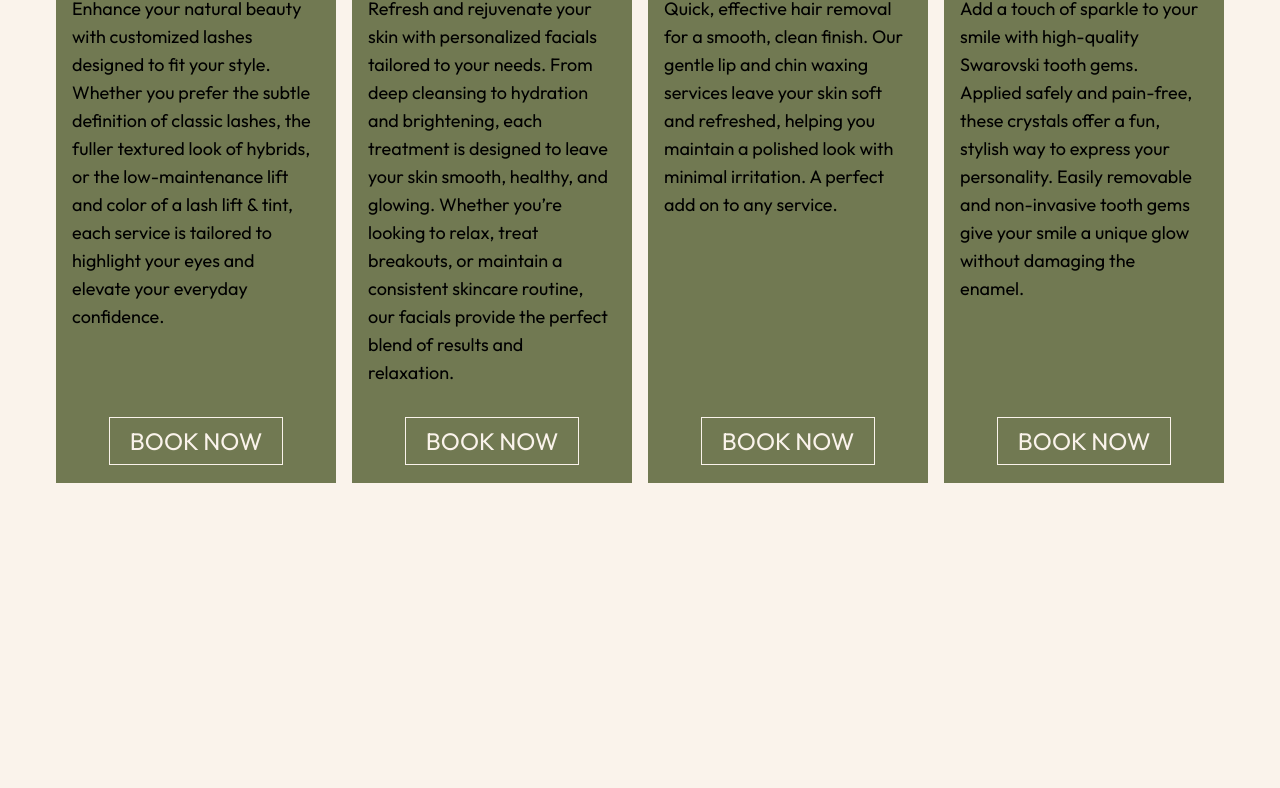
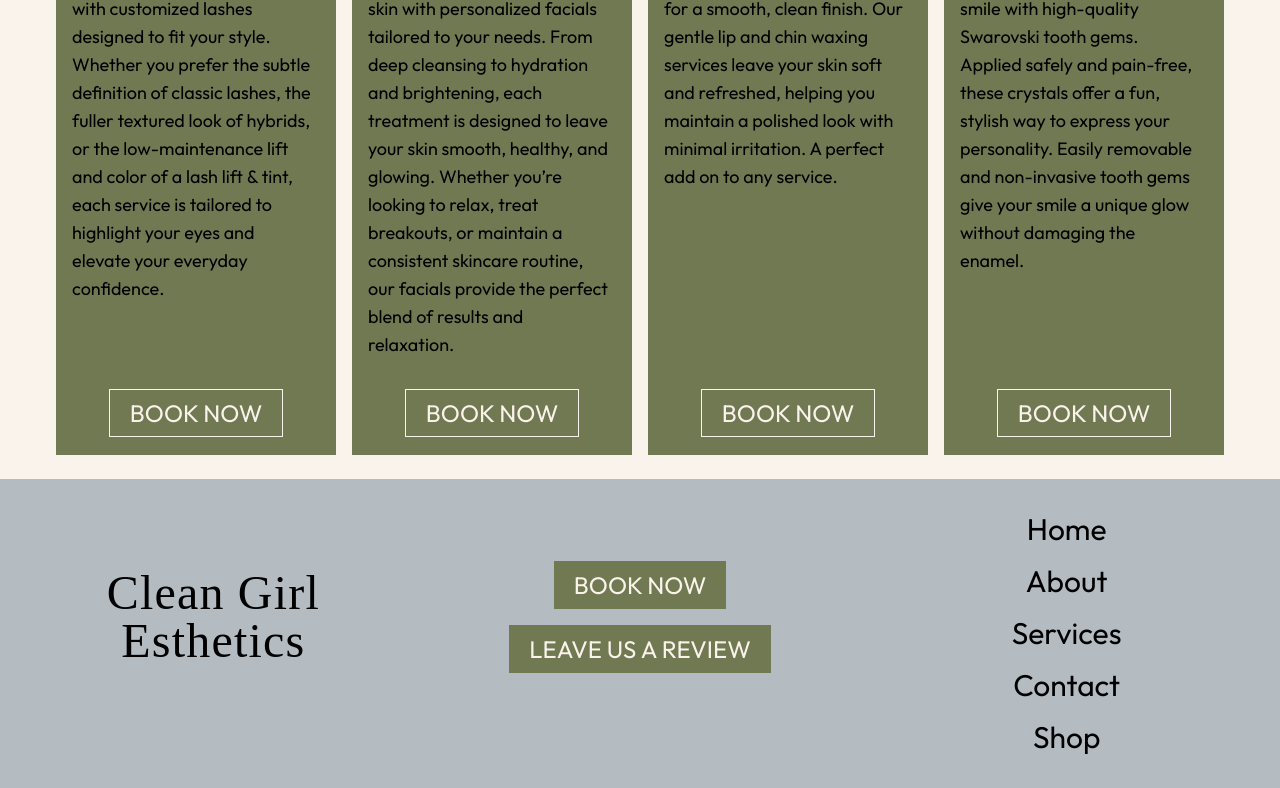
Before and after one commit to Macstudio-Nexus/cleangirlesthetics-com, a Next.js app: page / in a window 1280 px wide. Shown: the part 1997-2785 px from the top of the page. Before the commit the page ends 2640 px from the top, so only its background shows below. Built offline with nearby package versions, Linux system fonts and the light colour scheme.

Commit message:
layout updates, footer element completed

```diff
--- a/app/globals.css
+++ b/app/globals.css
@@ -8,6 +8,7 @@
   --color-sage: #717952;
   --color-text: #23231f;
   --color-brown: #5d4c40;
+  --color-gray: #B4BCC2;
 }
 
 @custom-variant hover (&:hover);
--- a/app/layout.tsx
+++ b/app/layout.tsx
@@ -76,7 +76,7 @@
   return (
     <html lang="en">
       <body
-        className={`${renjanis.variable} ${outfit.variable} antialiased bg-white mx-3 mt-3 lg:mx-8 lg:mt-8 xl:mx-14 mb-40`}
+        className={`${renjanis.variable} ${outfit.variable} antialiased bg-white mt-3 lg:mt-8 `}
       >
         {children}
         <BackToTop />
--- a/app/page.tsx
+++ b/app/page.tsx
@@ -1,3 +1,4 @@
+import Footer from "@/components/Footer";
 import Header from "@/components/Header/Header";
 import About from "@/components/ui/About";
 import Hero from "@/components/ui/Hero";
@@ -9,13 +10,16 @@
       <header>
         <Header />
       </header>
-      <main className="max-w-[100rem] mx-auto">
-        <div className="lg:pt-5 xl:pt-10">
+      <main className="max-w-[110rem] 2xl:mx-auto mx-3 md:mx-14">
+        <div className="lg:pt-3">
           <Hero />
         </div>
         <About />
         <Services />
       </main>
+      <footer>
+        <Footer />
+      </footer>
     </>
   );
 }
--- a/components/Footer.tsx
+++ b/components/Footer.tsx
@@ -0,0 +1,43 @@
+import Primary from "./buttons/Primary";
+import { navItems } from "@/lib/nav";
+import Link from "next/link";
+
+export default function Footer() {
+
+    return (
+        <>
+            <div className="bg-gray w-full h-fit grid grid-cols-1 md:grid-cols-2 lg:grid-cols-3 place-items-center py-8 space-y-8">
+                <div>
+                    <h3 className="!text-4xl md:!text-5xl max-w-[300px] text-center">Clean Girl Esthetics</h3>
+                </div>
+                <div className="flex flex-col items-center justify-center gap-4 md:row-span-2 ">
+                    <Primary text="BOOK NOW" link="https://book.heygoldie.com/Cleangirlesthetics/checkout" />
+                    <Primary text="LEAVE US A REVIEW" link="https://book.heygoldie.com/Cleangirlesthetics/checkout" />
+                </div>
+                <div className="flex flex-col items-center justify-center gap-4 font-outfit">
+                {navItems.map((item) => (
+                    <Link
+                    key={item.name}
+                    href={item.href}
+                    className="text-2xl lg:text-3xl capitalize hover:text-brown"
+                    >
+                    {item.name}
+                    </Link>
+                ))}
+                <a
+                    href="http://www.glymedplus.com/store/8790767440206"
+                    target="_blank"
+                    className="text-2xl lg:text-3xl hover:scale-105 transition-transform duration-200"
+                    >
+                    Shop
+                </a>
+                </div>
+            </div>
+            <div className="bg-gray -mt-1 flex items-center justify-between w-full p-1">
+                <p className="!text-xs">Copyright Clean Girl Esthetics 2025</p>
+                <a className="text-xs font-outfit" href="https://craigsampson.com">Managed by CS</a>
+
+            </div>
+        </>
+    )
+}
--- a/components/Header/Header.tsx
+++ b/components/Header/Header.tsx
@@ -3,7 +3,7 @@
 
 export default function Header() {
   return (
-    <div className="sticky top-0 z-[100] h-fit flex items-center justify-between my-4 bg-white">
+    <div className="sticky top-0 z-[100] h-fit flex items-center justify-between my-4 bg-white mx-3 lg:mx-8 xl:mx-14">
       <div>
         <a href="#home" className="cursor-pointer">
           <span className="font-renjanis text-[26px] lg:text-5xl tracking-wide">
```
Also changed, not shown: 1 other file (tests, documents, lock files or other folders).
